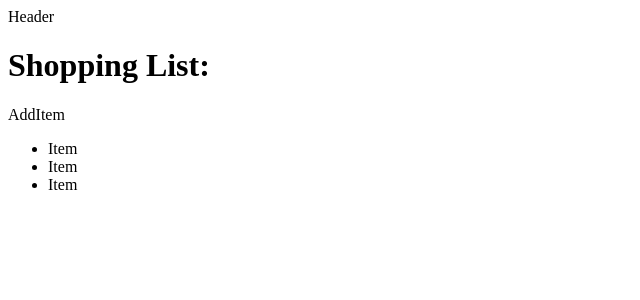
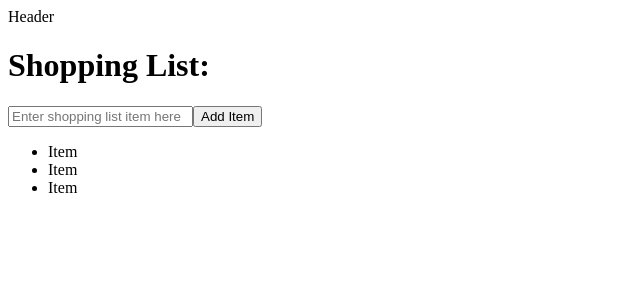
Before and after one commit to Benatovich/shopping-list-adv-react, a React app: page / in a window 1280 px wide. Shown: the top 300 px of the page, without its empty margins (0-640 px from the left). Built offline with nearby package versions, Linux system fonts and the light colour scheme; the HTML template or start-up script is replaced by a standard one.

Commit message:
AddItem component is functional. moving on to Item.jsx next

```diff
--- a/src/components/AddItem.jsx
+++ b/src/components/AddItem.jsx
@@ -1,16 +1,28 @@
-import React from 'react'
+import { useState } from 'react'
+import { useList } from '../context/ListProvider';
 
 export default function AddItem() {
-    // const [newItem, setNewItem] = useState('');
-    // const { items, handleAddItem, handleUpdateItem, handleDeleteItem } = useList();
+    const [newItem, setNewItem] = useState('');
+    const { handleAddItem } = useList();
 
+    const handleSubmit = (e) => {
+        e.preventDefault();
+        handleAddItem(newItem);
+        setNewItem('');
+    };
 
-    // const handleSubmit = (e) => {
-    //     e.preventDefault();
-    //     handleAddItem(newItem);
-    //     setNewItem('');
-    // };
   return (
-    <div>AddItem</div>
+    <form onSubmit={handleSubmit}>
+        <input
+            type='text'
+            name='newItem'
+            placeholder='Enter shopping list item here'
+            value={newItem}
+            onChange={(e) => setNewItem(e.target.value)}
+        />
+        <button type='submit'>
+            Add Item
+        </button>
+    </form>
   )
 }
```
